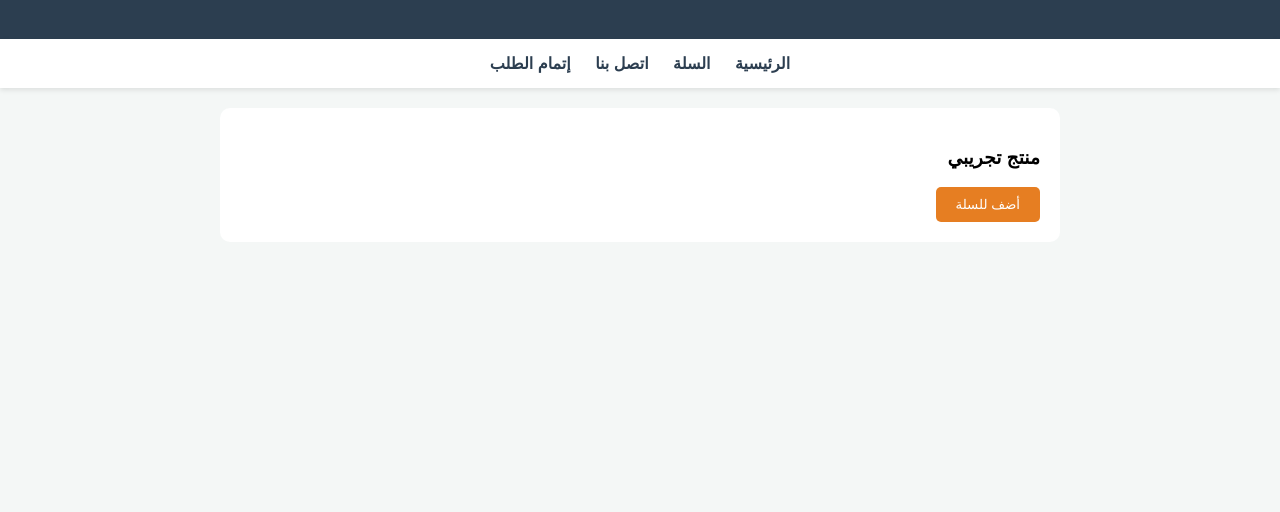
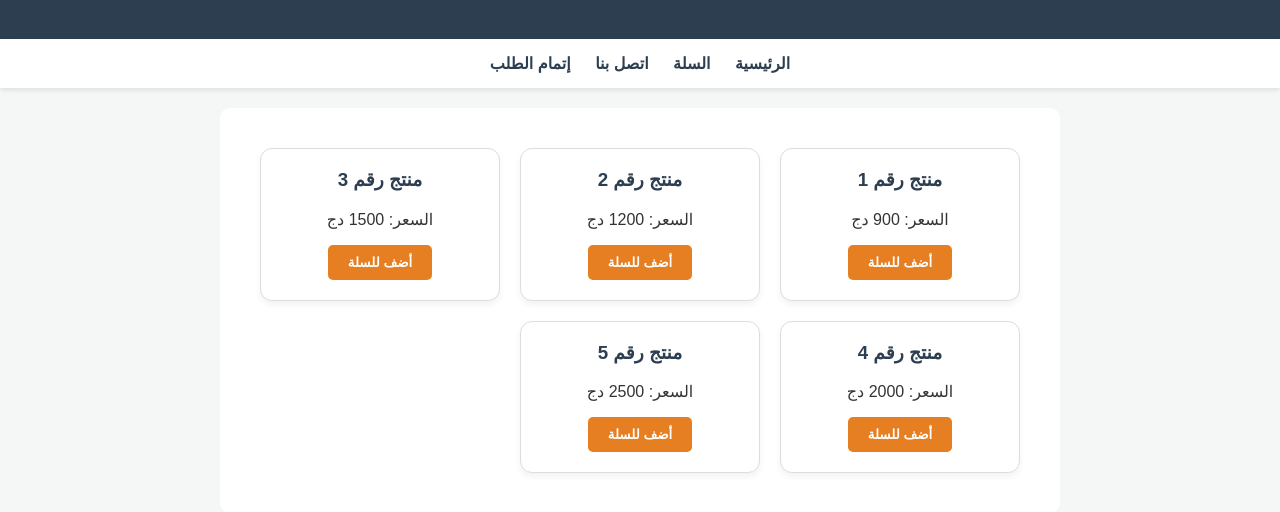
Before and after one commit to Abdelali0669/hanout-store, a website: page index.html in a window 1280 px wide. Shown: the part 82-594 px from the top of the page. Drawn offline with Linux system fonts and the light colour scheme.

Commit message:
Add files via upload

```diff
--- a/index.html
+++ b/index.html
@@ -1,15 +1,53 @@
 <!DOCTYPE html>
 <html lang="ar" dir="rtl">
-<head><link rel="stylesheet" href="style.css"><title>الرئيسية</title></head>
+<head>
+    <meta charset="UTF-8">
+    <link rel="stylesheet" href="style.css">
+    <title>الرئيسية</title>
+</head>
 <body>
-    <header><h1>متجر حانوت</h1></header>
+    <header>
+        <h1>متجر حانوت</h1>
+    </header>
+
     <nav>
-        <a href="/">الرئيسية</a> <a href="/cart">السلة</a> <a href="/contact">اتصل بنا</a> <a href="/checkout">إتمام الطلب</a>
+        <a href="/">الرئيسية</a>
+        <a href="/cart">السلة</a>
+        <a href="/contact">اتصل بنا</a>
+        <a href="/checkout">إتمام الطلب</a>
     </nav>
+
     <div class="container">
-        <h3>منتج تجريبي</h3>
-        <button onclick="alert('تمت الإضافة')">أضف للسلة</button>
+        <!-- قسم المنتجات -->
+        <div class="product-grid">
+            <div class="product-card">
+                <h3>منتج رقم 1</h3>
+                <p>السعر: 900 دج</p>
+                <button onclick="addToCart('منتج رقم 1', 900)">أضف للسلة</button>
+            </div>
+            <div class="product-card">
+                <h3>منتج رقم 2</h3>
+                <p>السعر: 1200 دج</p>
+                <button onclick="addToCart('منتج رقم 2', 1200)">أضف للسلة</button>
+            </div>
+            <div class="product-card">
+                <h3>منتج رقم 3</h3>
+                <p>السعر: 1500 دج</p>
+                <button onclick="addToCart('منتج رقم 3', 1500)">أضف للسلة</button>
+            </div>
+            <div class="product-card">
+                <h3>منتج رقم 4</h3>
+                <p>السعر: 2000 دج</p>
+                <button onclick="addToCart('منتج رقم 4', 2000)">أضف للسلة</button>
+            </div>
+            <div class="product-card">
+                <h3>منتج رقم 5</h3>
+                <p>السعر: 2500 دج</p>
+                <button onclick="addToCart('منتج رقم 5', 2500)">أضف للسلة</button>
+            </div>
+        </div>
     </div>
+
     <script src="script.js"></script>
 </body>
 </html>
--- a/style.css
+++ b/style.css
@@ -1,7 +1,102 @@
-body { font-family: 'Tajawal', sans-serif; background: #f4f7f6; margin: 0; direction: rtl; }
-header { background: #2c3e50; color: white; padding: 20px; text-align: center; }
-nav { background: white; padding: 15px; text-align: center; box-shadow: 0 2px 5px rgba(0,0,0,0.1); }
-nav a { margin: 0 10px; text-decoration: none; color: #2c3e50; font-weight: bold; }
-.container { max-width: 800px; margin: 20px auto; padding: 20px; background: white; border-radius: 10px; }
-button { background: #e67e22; color: white; border: none; padding: 10px 20px; border-radius: 5px; cursor: pointer; }
-input { width: 90%; padding: 10px; margin: 5px 0; }
+/* تنسيق أساسي للمتجر */
+body {
+    font-family: 'Tajawal', sans-serif;
+    background-color: #f4f7f6;
+    margin: 0;
+    direction: rtl;
+    color: #333;
+}
+
+/* تنسيق الهيدر */
+header {
+    background-color: #2c3e50;
+    color: white;
+    padding: 20px;
+    text-align: center;
+}
+
+/* شريط التنقل */
+nav {
+    background-color: white;
+    padding: 15px;
+    text-align: center;
+    box-shadow: 0 2px 5px rgba(0,0,0,0.1);
+    position: sticky;
+    top: 0;
+}
+
+nav a {
+    margin: 0 10px;
+    text-decoration: none;
+    color: #2c3e50;
+    font-weight: bold;
+    transition: 0.3s;
+}
+
+nav a:hover {
+    color: #e67e22;
+}
+
+/* تنسيق شبكة المنتجات (التي طلبتها) */
+.product-grid {
+    display: grid;
+    grid-template-columns: repeat(auto-fit, minmax(200px, 1fr));
+    gap: 20px;
+    padding: 20px;
+    max-width: 1200px;
+    margin: auto;
+}
+
+/* تنسيق بطاقة المنتج */
+.product-card {
+    background: white;
+    padding: 20px;
+    border: 1px solid #ddd;
+    border-radius: 12px;
+    text-align: center;
+    transition: transform 0.3s ease;
+    box-shadow: 0 4px 6px rgba(0,0,0,0.05);
+}
+
+.product-card:hover {
+    transform: translateY(-5px);
+    box-shadow: 0 8px 12px rgba(0,0,0,0.1);
+}
+
+.product-card h3 {
+    margin-top: 0;
+    color: #2c3e50;
+}
+
+/* تنسيق الأزرار */
+button {
+    background-color: #e67e22;
+    color: white;
+    border: none;
+    padding: 10px 20px;
+    border-radius: 5px;
+    cursor: pointer;
+    font-weight: bold;
+    transition: background 0.3s;
+}
+
+button:hover {
+    background-color: #d35400;
+}
+
+/* تنسيق الحاويات والمدخلات */
+.container {
+    max-width: 800px;
+    margin: 20px auto;
+    padding: 20px;
+    background: white;
+    border-radius: 10px;
+}
+
+input, textarea, select {
+    width: 95%;
+    padding: 12px;
+    margin: 10px 0;
+    border: 1px solid #ccc;
+    border-radius: 5px;
+}
```
